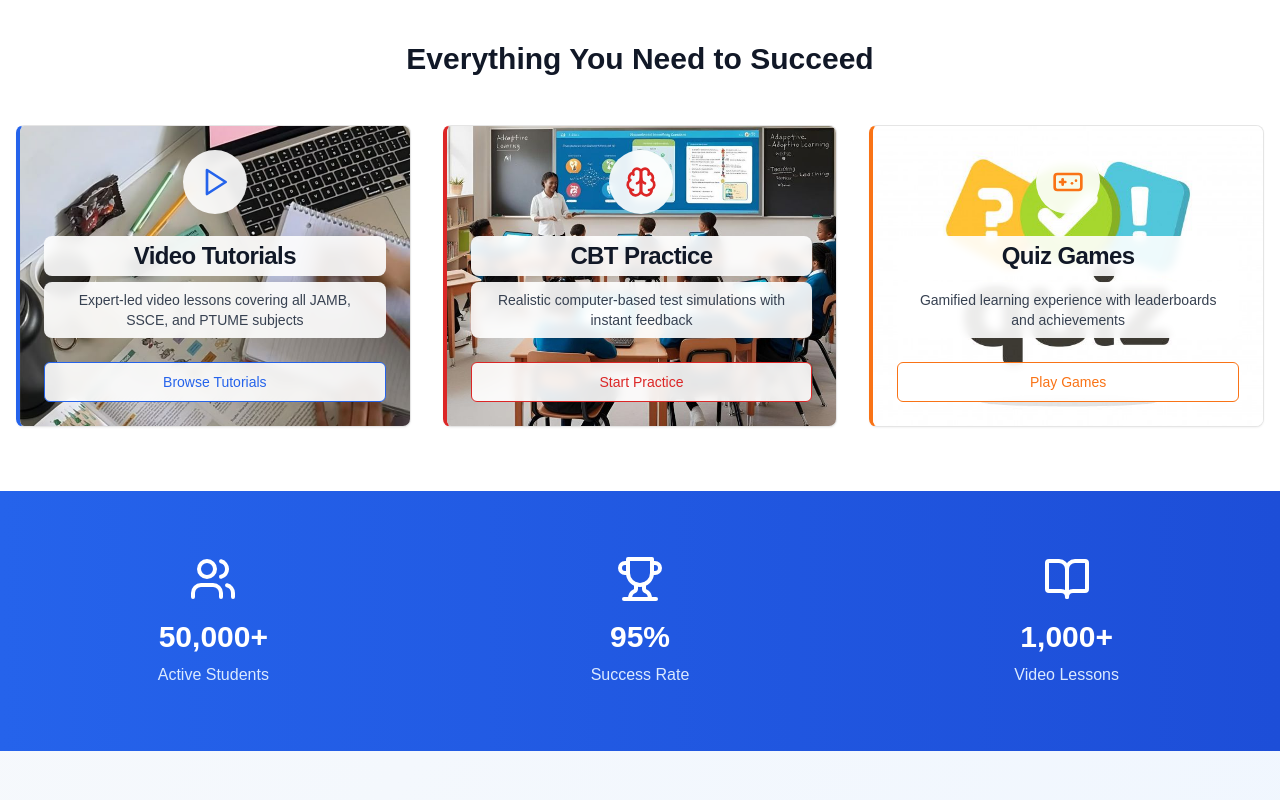
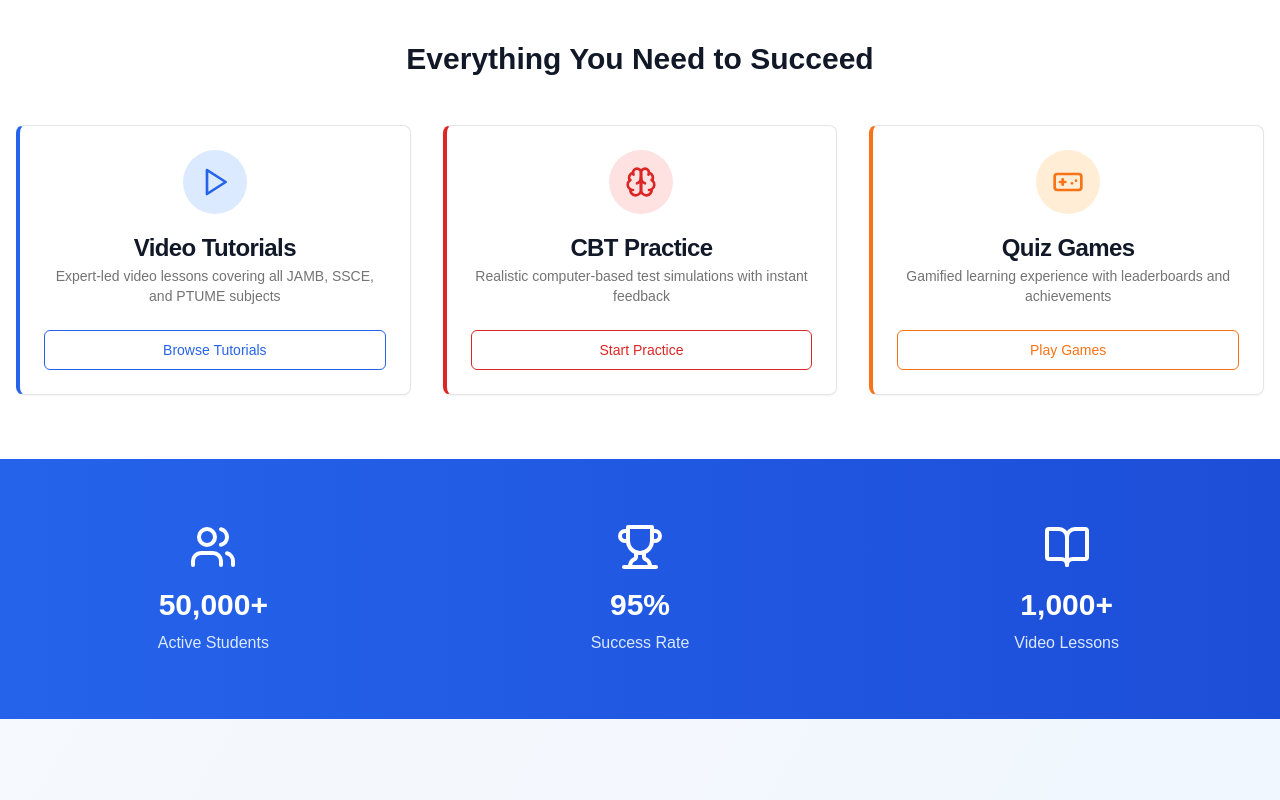
Before and after one commit to Dominic2k13/EduNaija, a Next.js app: page / in a window 1280 px wide. Shown: the part 720-1520 px from the top of the page. Built offline with nearby package versions, Linux system fonts and the light colour scheme.

Commit message:
style: update feature cards with clean design
Remove background images and add simple icon backgrounds for consistent look.

#VERCEL_SKIP

Co-authored-by: null <151073490+Dominic2k13@users.noreply.github.com>

```diff
--- a/app/page.tsx
+++ b/app/page.tsx
@@ -137,8 +137,8 @@ export default function HomePage() {
         {/* Background Image */}
         <div className="absolute inset-0 z-0">
           <Image
-            src="/study-background.jpg"
-            alt="Students studying together in library"
+            src="/hero-students-computers.png"
+            alt="Students in school uniforms working on laptops in computer lab"
             fill
             className="object-cover"
             priority
@@ -185,33 +185,19 @@ export default function HomePage() {
         <div className="container mx-auto">
           <h2 className="text-3xl font-bold text-center mb-12 text-gray-900">Everything You Need to Succeed</h2>
           <div className="grid md:grid-cols-3 gap-8">
-            <Card className="text-center hover:shadow-xl transition-all duration-500 transform hover:-translate-y-2 group border-l-4 border-l-blue-600 relative overflow-hidden">
-              {/* Background Image */}
-              <div className="absolute inset-0 z-0">
-                <Image
-                  src="/video-tutorial-bg.jpg"
-                  alt="Student studying with laptop and books"
-                  fill
-                  className="object-cover"
-                />
-              </div>
-
-              <CardHeader className="relative z-10">
-                <div className="w-16 h-16 bg-white/90 backdrop-blur-sm rounded-full flex items-center justify-center mx-auto mb-4 group-hover:bg-white transition-all duration-300">
-                  <Play className="w-8 h-8 text-blue-600 transition-all duration-300" />
+            <Card className="text-center hover:shadow-xl transition-all duration-500 transform hover:-translate-y-2 group border-l-4 border-l-blue-600">
+              <CardHeader>
+                <div className="w-16 h-16 bg-blue-100 rounded-full flex items-center justify-center mx-auto mb-4 group-hover:bg-blue-600 transition-all duration-300">
+                  <Play className="w-8 h-8 text-blue-600 group-hover:text-white transition-all duration-300" />
                 </div>
-                <CardTitle className="text-gray-900 bg-white/90 backdrop-blur-sm rounded-lg px-4 py-2 inline-block">
-                  Video Tutorials
-                </CardTitle>
-                <CardDescription className="text-gray-700 bg-white/90 backdrop-blur-sm rounded-lg px-4 py-2 mt-2">
-                  Expert-led video lessons covering all JAMB, SSCE, and PTUME subjects
-                </CardDescription>
+                <CardTitle className="text-gray-900">Video Tutorials</CardTitle>
+                <CardDescription>Expert-led video lessons covering all JAMB, SSCE, and PTUME subjects</CardDescription>
               </CardHeader>
-              <CardContent className="relative z-10">
+              <CardContent>
                 <Link href="/tutorials">
                   <Button
                     variant="outline"
-                    className="w-full border-blue-600 text-blue-600 hover:bg-blue-600 hover:text-white transition-all duration-300 transform hover:scale-105 bg-white/90 backdrop-blur-sm"
+                    className="w-full border-blue-600 text-blue-600 hover:bg-blue-600 hover:text-white transition-all duration-300 transform hover:scale-105 bg-transparent"
                   >
                     Browse Tutorials
                   </Button>
@@ -219,33 +205,19 @@ export default function HomePage() {
               </CardContent>
             </Card>
 
-            <Card className="text-center hover:shadow-xl transition-all duration-500 transform hover:-translate-y-2 group border-l-4 border-l-red-600 relative overflow-hidden">
-              {/* Background Image */}
-              <div className="absolute inset-0 z-0">
-                <Image
-                  src="/cbt-practice-bg.jpg"
-                  alt="Students in classroom taking computer-based test"
-                  fill
-                  className="object-cover"
-                />
-              </div>
-
-              <CardHeader className="relative z-10">
-                <div className="w-16 h-16 bg-white/90 backdrop-blur-sm rounded-full flex items-center justify-center mx-auto mb-4 group-hover:bg-white transition-all duration-300">
-                  <Brain className="w-8 h-8 text-red-600 transition-all duration-300" />
+            <Card className="text-center hover:shadow-xl transition-all duration-500 transform hover:-translate-y-2 group border-l-4 border-l-red-600">
+              <CardHeader>
+                <div className="w-16 h-16 bg-red-100 rounded-full flex items-center justify-center mx-auto mb-4 group-hover:bg-red-600 transition-all duration-300">
+                  <Brain className="w-8 h-8 text-red-600 group-hover:text-white transition-all duration-300" />
                 </div>
-                <CardTitle className="text-gray-900 bg-white/90 backdrop-blur-sm rounded-lg px-4 py-2 inline-block">
-                  CBT Practice
-                </CardTitle>
-                <CardDescription className="text-gray-700 bg-white/90 backdrop-blur-sm rounded-lg px-4 py-2 mt-2">
-                  Realistic computer-based test simulations with instant feedback
-                </CardDescription>
+                <CardTitle className="text-gray-900">CBT Practice</CardTitle>
+                <CardDescription>Realistic computer-based test simulations with instant feedback</CardDescription>
               </CardHeader>
-              <CardContent className="relative z-10">
+              <CardContent>
                 <Link href="/cbt">
                   <Button
                     variant="outline"
-                    className="w-full border-red-600 text-red-600 hover:bg-red-600 hover:text-white transition-all duration-300 transform hover:scale-105 bg-white/90 backdrop-blur-sm"
+                    className="w-full border-red-600 text-red-600 hover:bg-red-600 hover:text-white transition-all duration-300 transform hover:scale-105 bg-transparent"
                   >
                     Start Practice
                   </Button>
@@ -253,33 +225,19 @@ export default function HomePage() {
               </CardContent>
             </Card>
 
-            <Card className="text-center hover:shadow-xl transition-all duration-500 transform hover:-translate-y-2 group border-l-4 border-l-orange-500 relative overflow-hidden">
-              {/* Background Image */}
-              <div className="absolute inset-0 z-0">
-                <Image
-                  src="/quiz-games-bg.jpg"
-                  alt="Colorful quiz game icons with question mark, checkmark, and exclamation"
-                  fill
-                  className="object-cover"
-                />
-              </div>
-
-              <CardHeader className="relative z-10">
-                <div className="w-16 h-16 bg-white/90 backdrop-blur-sm rounded-full flex items-center justify-center mx-auto mb-4 group-hover:bg-white transition-all duration-300">
-                  <GamepadIcon className="w-8 h-8 text-orange-500 transition-all duration-300" />
+            <Card className="text-center hover:shadow-xl transition-all duration-500 transform hover:-translate-y-2 group border-l-4 border-l-orange-500">
+              <CardHeader>
+                <div className="w-16 h-16 bg-orange-100 rounded-full flex items-center justify-center mx-auto mb-4 group-hover:bg-orange-500 transition-all duration-300">
+                  <GamepadIcon className="w-8 h-8 text-orange-500 group-hover:text-white transition-all duration-300" />
                 </div>
-                <CardTitle className="text-gray-900 bg-white/90 backdrop-blur-sm rounded-lg px-4 py-2 inline-block">
-                  Quiz Games
-                </CardTitle>
-                <CardDescription className="text-gray-700 bg-white/90 backdrop-blur-sm rounded-lg px-4 py-2 mt-2">
-                  Gamified learning experience with leaderboards and achievements
-                </CardDescription>
+                <CardTitle className="text-gray-900">Quiz Games</CardTitle>
+                <CardDescription>Gamified learning experience with leaderboards and achievements</CardDescription>
               </CardHeader>
-              <CardContent className="relative z-10">
+              <CardContent>
                 <Link href="/games">
                   <Button
                     variant="outline"
-                    className="w-full border-orange-500 text-orange-500 hover:bg-orange-500 hover:text-white transition-all duration-300 transform hover:scale-105 bg-white/90 backdrop-blur-sm"
+                    className="w-full border-orange-500 text-orange-500 hover:bg-orange-500 hover:text-white transition-all duration-300 transform hover:scale-105 bg-transparent"
                   >
                     Play Games
                   </Button>
@@ -397,7 +355,7 @@ export default function HomePage() {
             </div>
           </div>
           <div className="border-t border-gray-800 mt-8 pt-8 text-center text-gray-400">
-            <p>&copy; 2024 HighScore. All rights reserved.</p>
+            <p>&copy; 2025 HighScore. All rights reserved.</p>
           </div>
         </div>
       </footer>
```
Also changed, not shown: public/hero-students-computers.png (added).
